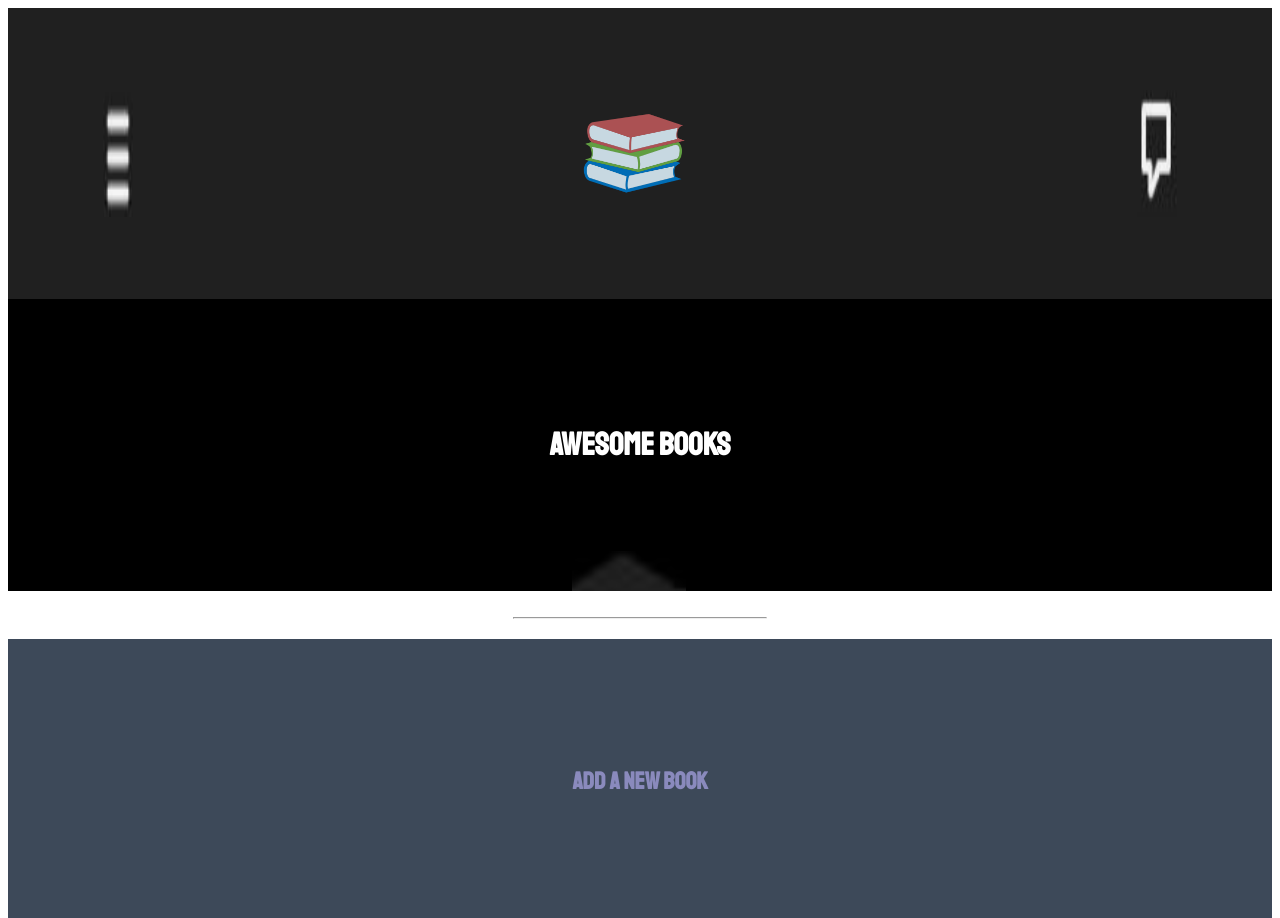
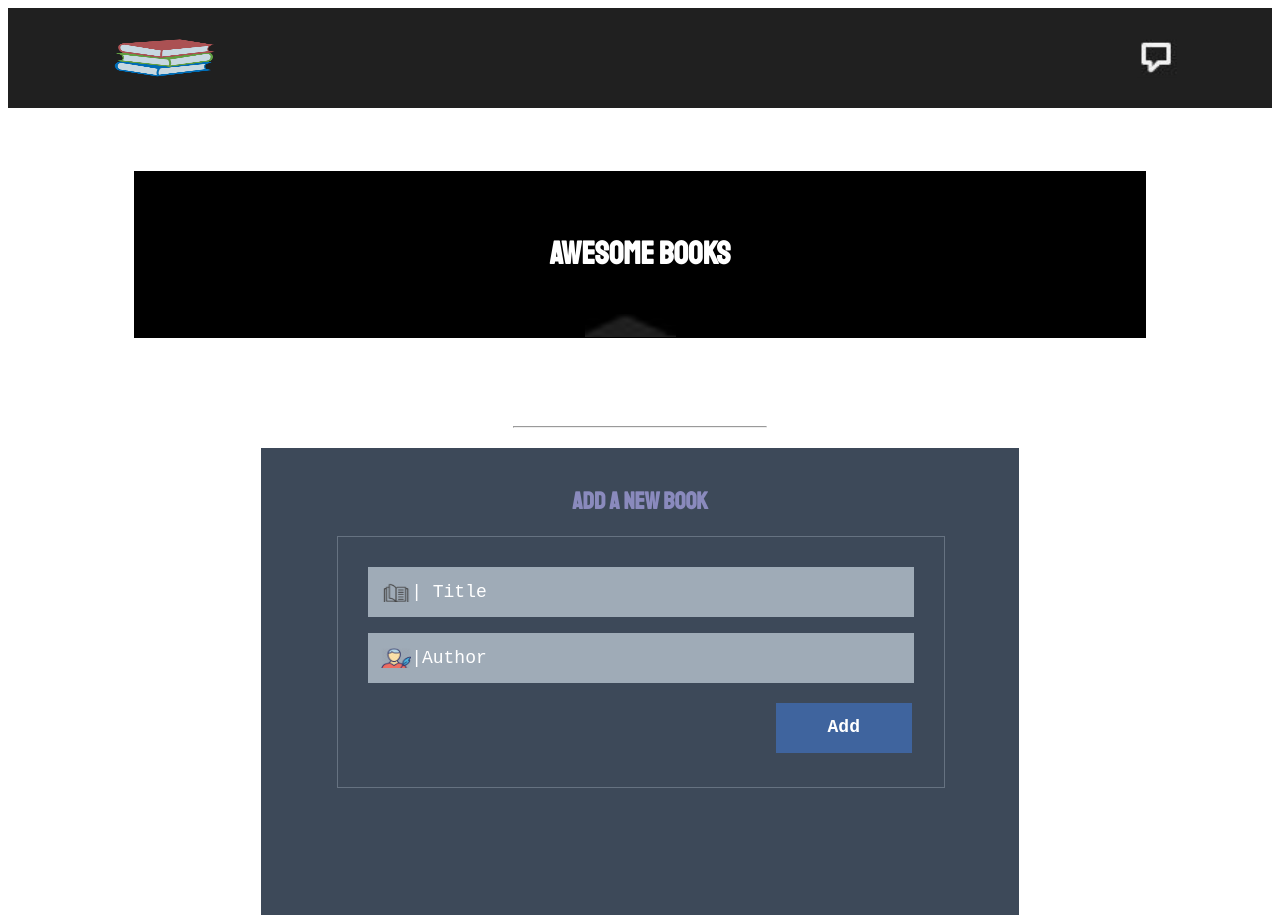
Before and after one commit to taher-software/Awesome-Books, a plain HTML site: page index.html in a window 1280 px wide. Shown: the top 918 px of the page. Drawn offline with Linux system fonts and the light colour scheme.

Commit message:
Add required changes and make the app responsive.

```diff
--- a/scripts/class.js
+++ b/scripts/class.js
@@ -45,6 +45,11 @@ function displayBooks(bookObejct) {
     newBlock.style.gridRow = `${nbrGrid} / span 1`;
     newBlock.className = 'book-card';
     targetDiv.style.gridTemplateRows = `repeat(${nbrGrid}, 1fr)`;
+    if (nbrGrid % 2 === 0) {
+      newBlock.style.backgroundColor = '#fff';
+    } else {
+      newBlock.style.backgroundColor = 'rgb(221,221,221)';
+    }
     targetDiv.appendChild(newBlock);
   });
 }
@@ -55,8 +60,6 @@ function removeBook(e) {
   const bookTitle = bookData.split('by')[0];
   myBooks.remove(bookTitle);
   localStorage.setItem('myBooks', JSON.stringify(myBooks.books));
-  /* targetBlock.innerHTML = '';
-  targetBlock.style.display = 'none'; */
   targetDiv.removeChild(targetBlock);
   nbrGrid -= 1;
   targetDiv.style.gridTemplateRows = `repeat(${nbrGrid}, 1fr)`;
@@ -76,6 +79,11 @@ function addNewBook() {
   nbrGrid += 1;
   newBlock.style.gridRow = `${nbrGrid} / span 1`;
   newBlock.className = 'book-card';
+  if (nbrGrid % 2 === 0) {
+    newBlock.style.backgroundColor = '#fff';
+  } else {
+    newBlock.style.backgroundColor = 'rgb(221,221,221)';
+  }
   targetDiv.style.gridTemplateRows = `repeat(${nbrGrid}, 1fr)`;
   targetDiv.appendChild(newBlock);
   localStorage.setItem('myBooks', JSON.stringify(myBooks.books));
--- a/styles/index.css
+++ b/styles/index.css
@@ -27,19 +27,22 @@ h1 {
   text-align: center;
 }
 
+.books { margin-top: 5%; }
+
 .book-card {
   display: flex;
   justify-content: space-between;
   padding: 10% 0;
-  background-color: rgb(32, 32, 32);
   align-items: center;
 }
 
 .book-card p {
   max-width: 40%;
-  color: white;
+  color: #541f1f;
   font-family: monospace, cursive, sans-serif;
   margin-left: 5%;
+  font-weight: 550;
+  line-height: 1.6;
 }
 
 .book-card hr { display: none; }
@@ -75,7 +78,13 @@ h2 {
   border: 1px solid rgb(102, 114, 129);
 }
 
-.input-books { margin: 5%; }
+.input-books {
+  margin: 5%;
+  display: flex;
+  flex-direction: column;
+  justify-content: space-between;
+  height: 190px;
+}
 
 #title-book {
   width: 100%;
@@ -119,15 +128,67 @@ h2 {
   background-color: rgb(63, 100, 158);
   border: none;
   color: white;
-  padding: 15px 32px;
+  height: 50px;
   text-align: center;
   text-decoration: none;
   display: inline-block;
   font-size: 18px;
   margin: 4px 2px;
   cursor: pointer;
-  width: 100%;
+  width: 40%;
   font-family: monospace, sans-serif;
   font-weight: 600;
   line-height: 1.4;
+  align-self: flex-end;
 }
+
+@media screen and (min-width: 768px) {
+  header { height: 100px; }
+
+  nav {
+    padding: 0;
+    height: 100%;
+    justify-content: space-between;
+    align-items: center;
+  }
+
+  .hamburger { display: none; }
+
+  .logo {
+    margin-left: 7.5%;
+    height: 60%;
+  }
+
+  h1 {
+    width: 80%;
+    padding: 5% 0;
+    margin-left: 10%;
+    margin-top: 5%;
+  }
+
+  .book-card {
+    padding: 2.5% 0;
+    width: 60%;
+    margin-left: 20%;
+  }
+
+  .form-wrapper {
+    width: 60%;
+    margin-left: 20%;
+    padding-bottom: 10%;
+    margin-bottom: 5%;
+  }
+
+  h2 { padding-top: 5%; }
+
+  .wrapper-books { margin-top: 0; }
+
+  .add-book { width: 25%; }
+
+  .sep { margin-top: 2%; }
+
+  .books { margin-bottom: 0; }
+
+  #title-book::placeholder { background-position: 2.5% 5%; }
+  #author-book::placeholder { background-position: 2.5% 5%; }
+}
```
Also changed, not shown: index.html (+0 -5 lines).
